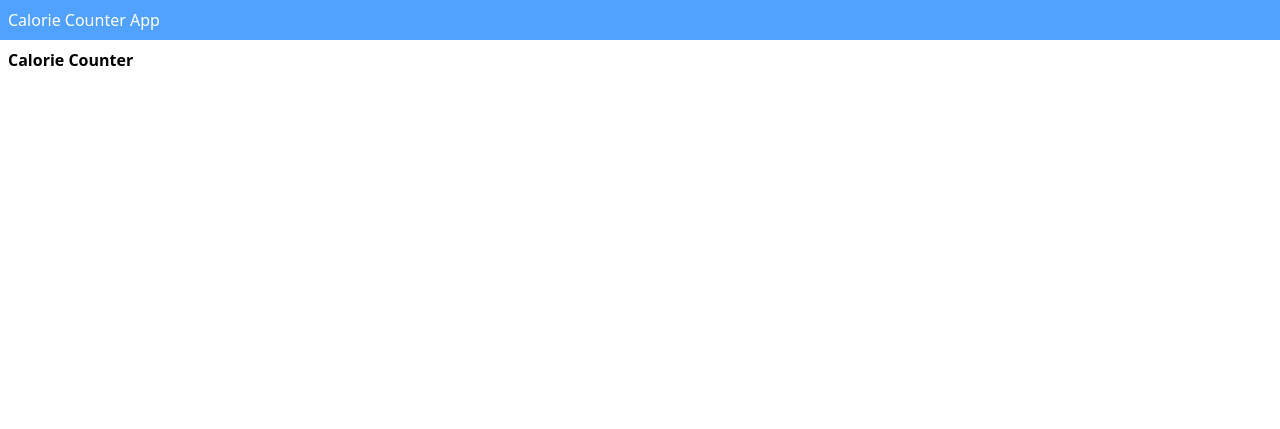
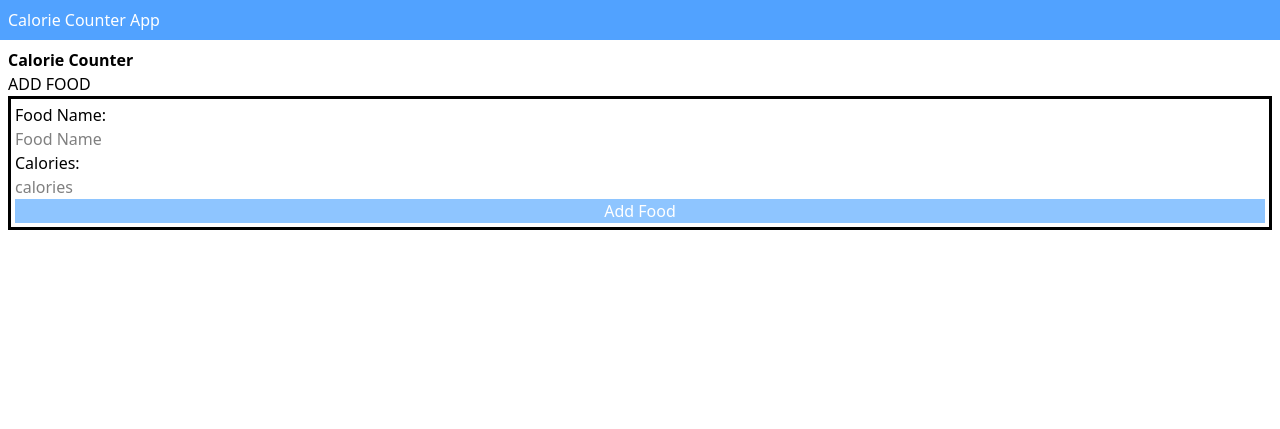
Before and after one commit to Ianmwia/django-calorie-tracker, a Django app: page /index in a window 1280 px wide. Shown: the top 429 px of the page. Run offline with Django 5.2, Linux system fonts and the light colour scheme.

Commit message:
add food method view and html form to check if adds to db

```diff
--- a/calorieapp/templates/index.html
+++ b/calorieapp/templates/index.html
@@ -6,5 +6,16 @@
 
 {% block content %}
 <h1 class="font-bold">Calorie Counter</h1>
+<div>
+    <p>ADD FOOD</p>
+    <form method="post" class="flex flex-col border-3 p-1">
+        {% csrf_token %}
+        <label for="Food Name">Food Name: </label>
+        <input type="text" name="name" id="food" placeholder="Food Name" required>
+        <label for="Food Name">Calories: </label>
+        <input type="number" name="calories" id="calories" placeholder="calories" required>
+        <button class="bg-blue-300 hover:bg-blue-700 text-white" type="submit">Add Food</button>
+    </form>
+</div>
 
 {% endblock content %}
--- a/calorieapp/views.py
+++ b/calorieapp/views.py
@@ -1,5 +1,14 @@
-from django.shortcuts import render
+from django.shortcuts import render, redirect
+from .models import Food
 
 # Create your views here.
 def index(request):
     return render(request ,'index.html' )
+
+#add new food item with calorie count
+def add_food(request):
+    if request.method == 'POST':
+        food_name = request.POST.get('name')
+        calories = request.POST.get('calories')
+        Food.objects.create(name = food_name, calories = calories)
+    return redirect('index')
```
